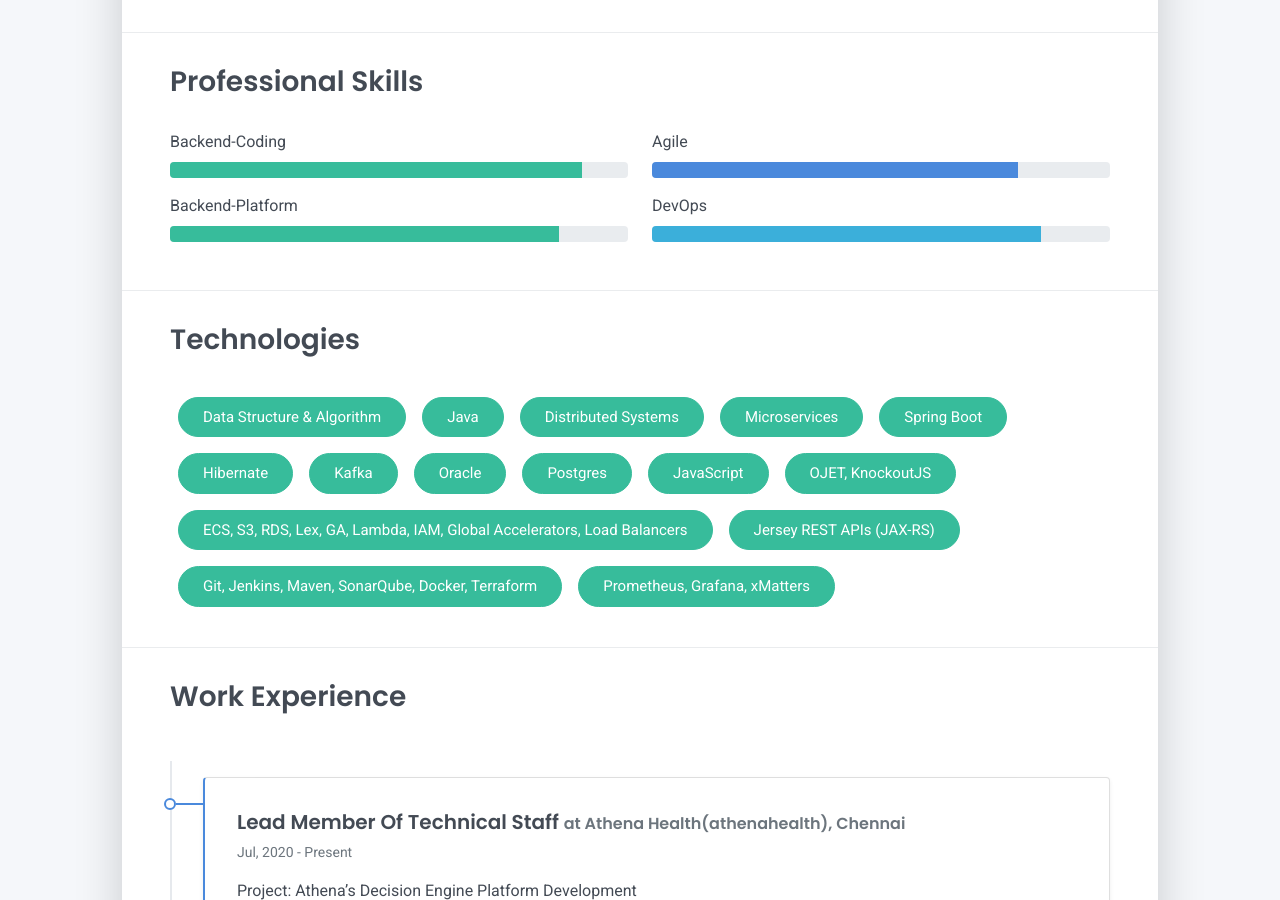
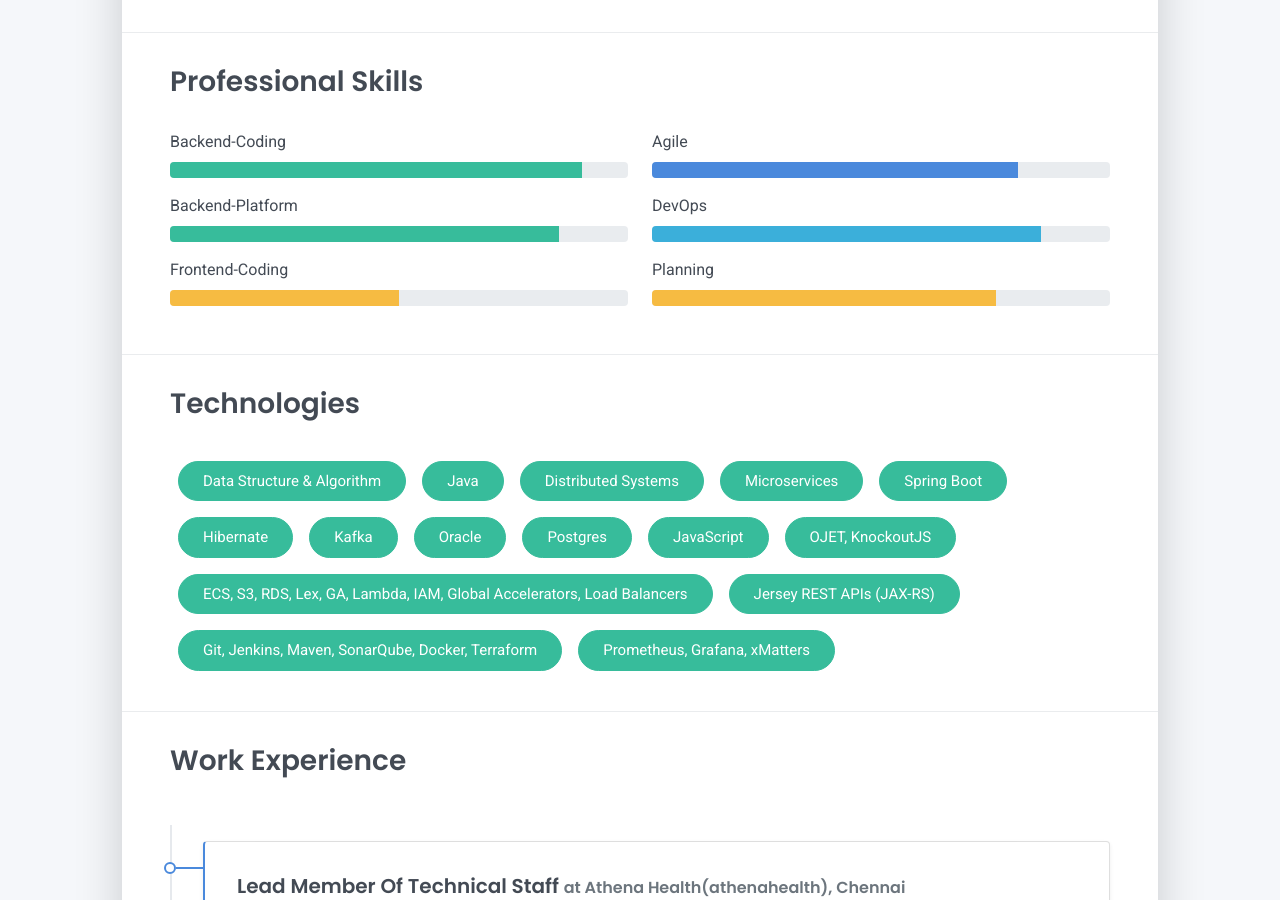
Before and after one commit to anandkshitiz/anandkshitiz.github.io, a Jekyll site: the page built from tabs/about.md, in a window 1280 px wide and 900 px high, scrolled down 642 px. Built offline with Jekyll 4.4.1, drawn with Linux system fonts in a browser that asks for light colours.

Commit message:
skill update

```diff
--- a/tabs/about/content/skills-section.html
+++ b/tabs/about/content/skills-section.html
@@ -15,13 +15,13 @@
         </div>
       </div>
     </div>
-    <!-- <div class="mb-2"><span>Frontend-Coding</span>
+    <div class="mb-2"><span>Frontend-Coding</span>
       <div class="progress my-1">
         <div class="progress-bar bg-warning" role="progressbar" data-aos="zoom-in-right" data-aos-delay="300"
           data-aos-anchor=".skills-section" style="width: 50%" aria-valuenow="50" aria-valuemin="0" aria-valuemax="100">
         </div>
       </div>
-    </div> -->
+    </div>
   </div>
   <div class="col-md-6">
     <div class="mb-2"><span>Agile</span>
@@ -38,12 +38,12 @@
         </div>
       </div>
     </div>
-    <!-- <div class="mb-2"><span>Planning</span>
+    <div class="mb-2"><span>Planning</span>
       <div class="progress my-1">
         <div class="progress-bar bg-warning" role="progressbar" data-aos="zoom-in-right" data-aos-delay="600"
           data-aos-anchor=".skills-section" style="width: 75%" aria-valuenow="75" aria-valuemin="0" aria-valuemax="100">
         </div>
       </div>
-    </div> -->
+    </div>
   </div>
 </div>
```
